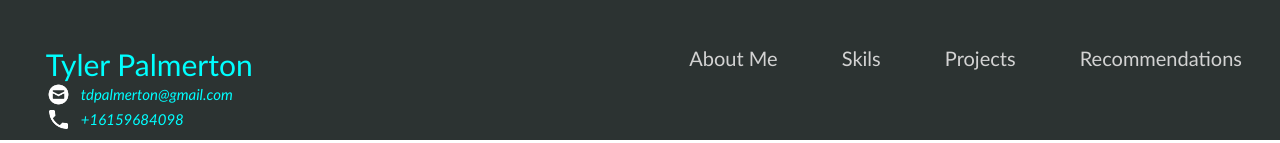
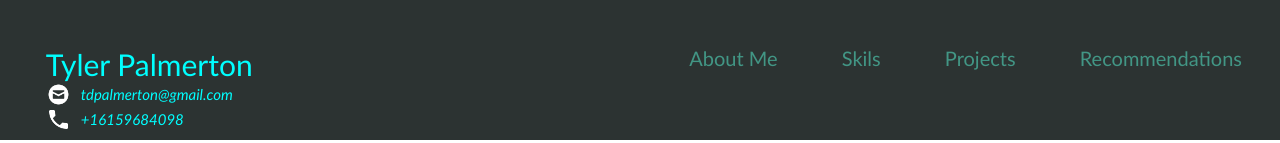
Before and after one commit to tpalmerton/IBM_Final_Project_Intro_Web_Development, a plain HTML site: page index.html in a window 1280 px wide. Shown: the top 143 px of the page. Drawn offline with Linux system fonts and the light colour scheme.

Commit message:
Update style.css

```diff
--- a/style.css
+++ b/style.css
@@ -5,7 +5,7 @@ body {
 /* Navigation Bar */
 
 #home {
-  background-color:  #2C3332;
+  background-color: #2C3332;
   padding-bottom: 1cm;
   margin-left:-1cm;
   margin-right:-1cm;
@@ -16,7 +16,7 @@ body {
  }
 
 .topmenu {
-  color: lightgray;
+  color: #429685;
   margin: 10px;
   padding: 20px;
   font-size: 20px;
```
